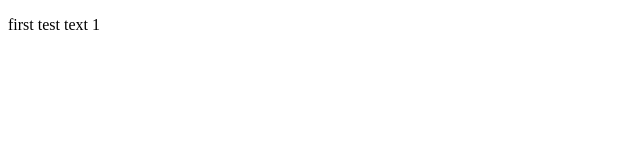
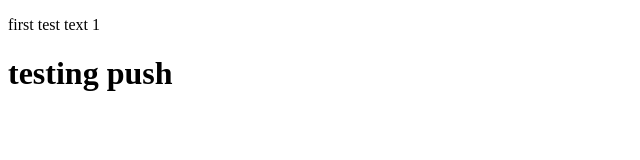
Before and after one commit to Daian19/learn_git, a plain HTML site: page index.html in a window 1280 px wide. Shown: the whole page, without its empty margins (0-640 px from the left). Drawn offline with Linux system fonts and the light colour scheme.

Commit message:
test commit to exercise push

```diff
--- a/index.html
+++ b/index.html
@@ -7,5 +7,6 @@
 </head>
 <body>
     <p>first test text 1</p>
+    <h1>testing push</h1>
 </body>
 </html>
```
